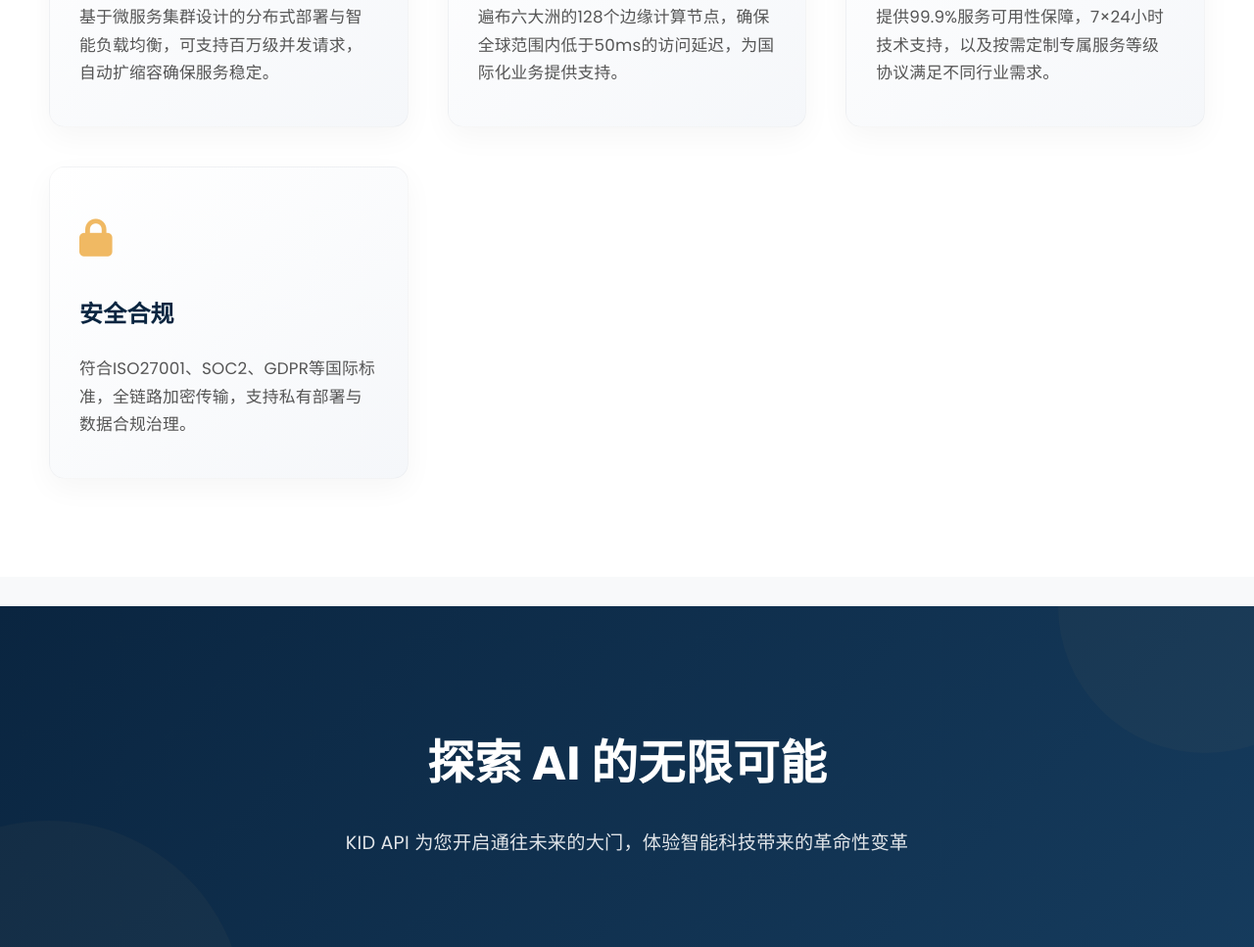
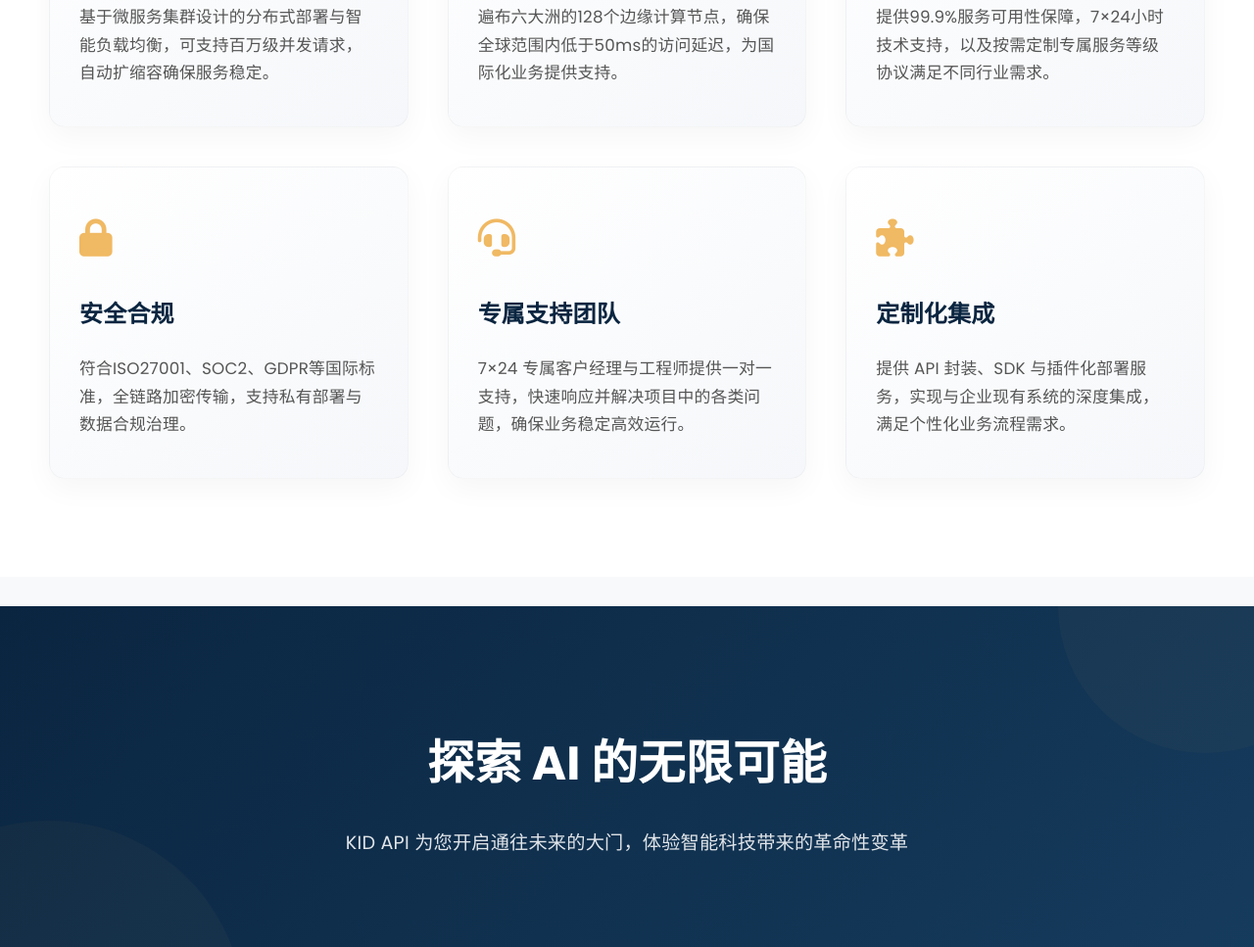
Before and after one commit to Sirchen079/api3, a plain HTML site: page index.html in a window 1280 px wide. Shown: the part 2599-3566 px from the top of the page at 98% size. Drawn offline with Linux system fonts and the light colour scheme.

Commit message:
Update index.html

```diff
--- a/index.html
+++ b/index.html
@@ -802,6 +802,17 @@
           <h3 class="feature-title">安全合规</h3>
           <p class="feature-desc">符合ISO27001、SOC2、GDPR等国际标准，全链路加密传输，支持私有部署与数据合规治理。</p>
         </div>
+        <!-- 新增两项 -->
+        <div class="feature-box">
+          <div class="feature-icon"><i class="fas fa-headset"></i></div>
+          <h3 class="feature-title">专属支持团队</h3>
+          <p class="feature-desc">7×24 专属客户经理与工程师提供一对一支持，快速响应并解决项目中的各类问题，确保业务稳定高效运行。</p>
+        </div>
+        <div class="feature-box">
+          <div class="feature-icon"><i class="fas fa-puzzle-piece"></i></div>
+          <h3 class="feature-title">定制化集成</h3>
+          <p class="feature-desc">提供 API 封装、SDK 与插件化部署服务，实现与企业现有系统的深度集成，满足个性化业务流程需求。</p>
+        </div>
       </div>
     </div>
   </section>
```
